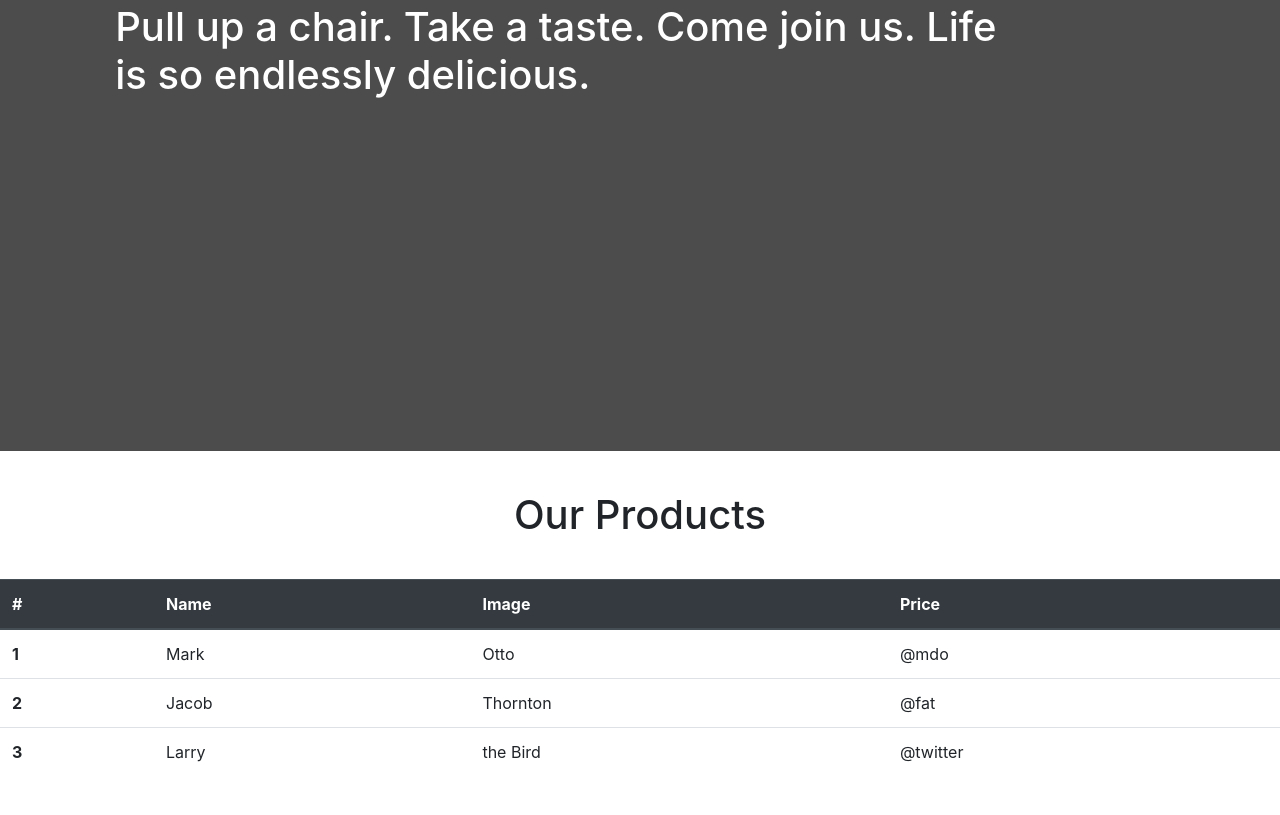
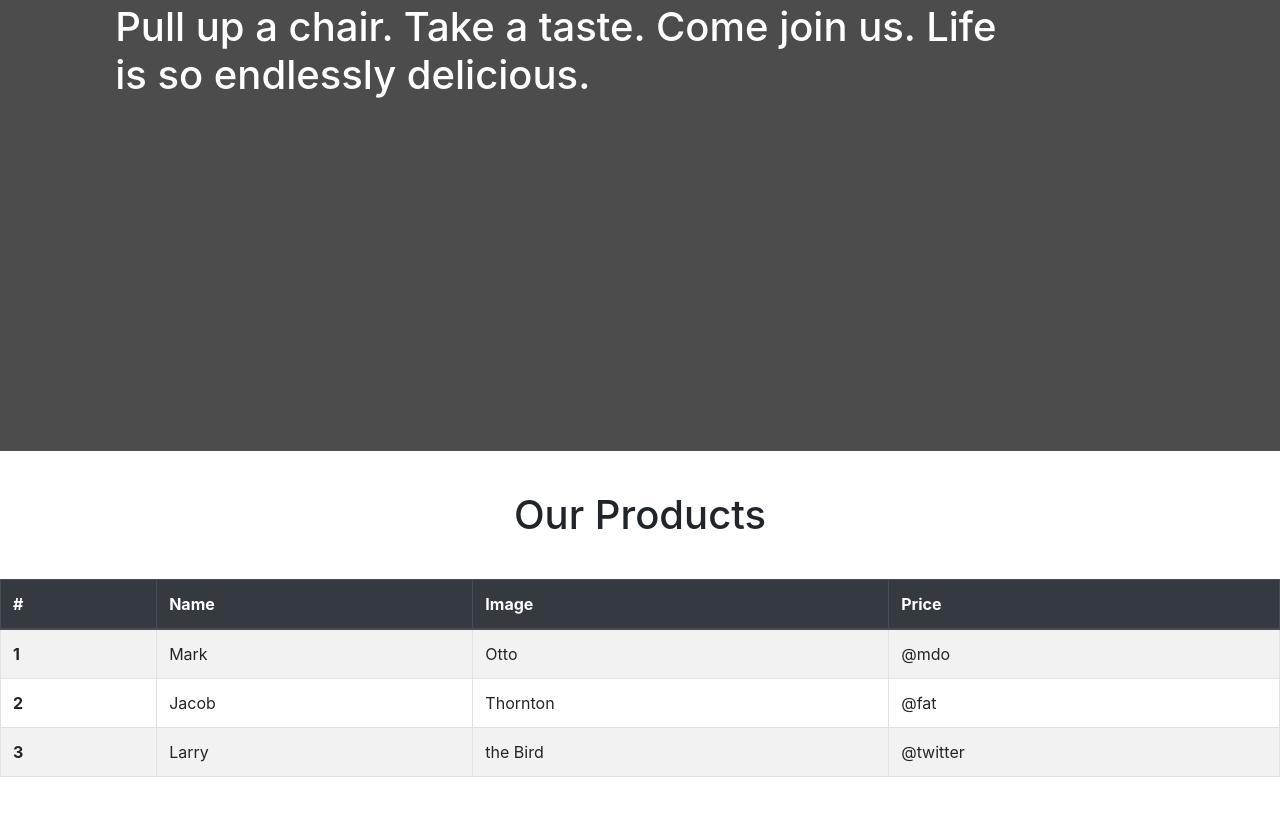
Before and after one commit to alvinamartya/prg5-practice1-fe, a plain HTML site: page index.html in a window 1280 px wide. Shown: the part 349-1164 px from the top of the page. Drawn offline with Linux system fonts and the light colour scheme.

Commit message:
add new line

```diff
--- a/index.html
+++ b/index.html
@@ -27,7 +27,7 @@
     <section class="food-section" id="our-products">
         <h1>Our Products</h1>
 
-        <table class="table">
+        <table class="table table-striped table-bordered">
             <thead class="thead-dark">
             <tr>
                 <th scope="col">#</th>
```
Also changed, not shown: css/style.css (line endings or trailing spaces).
